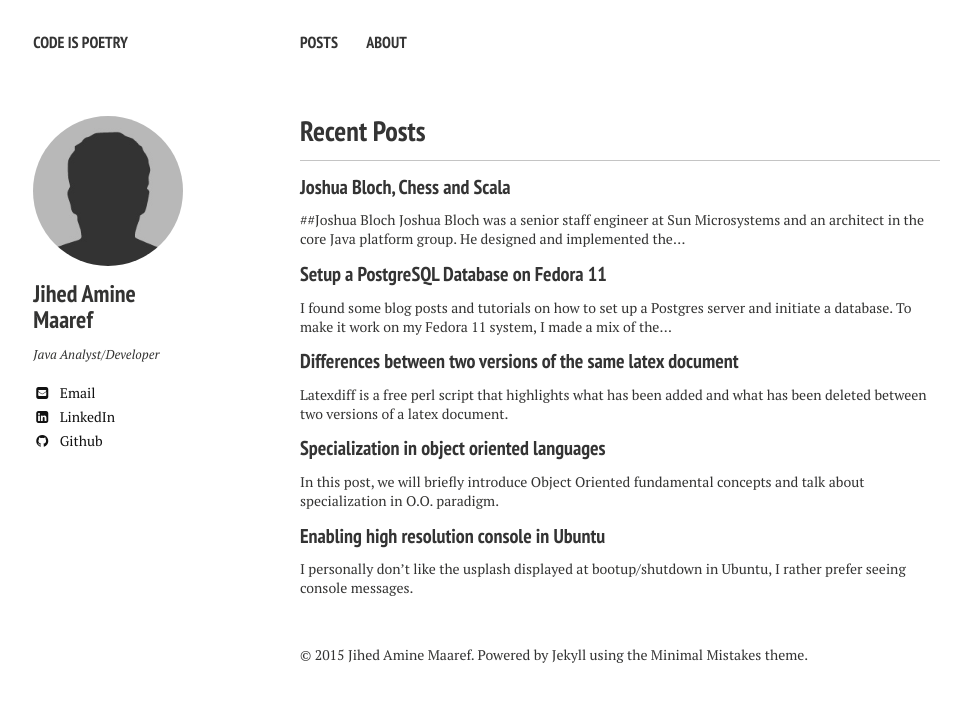
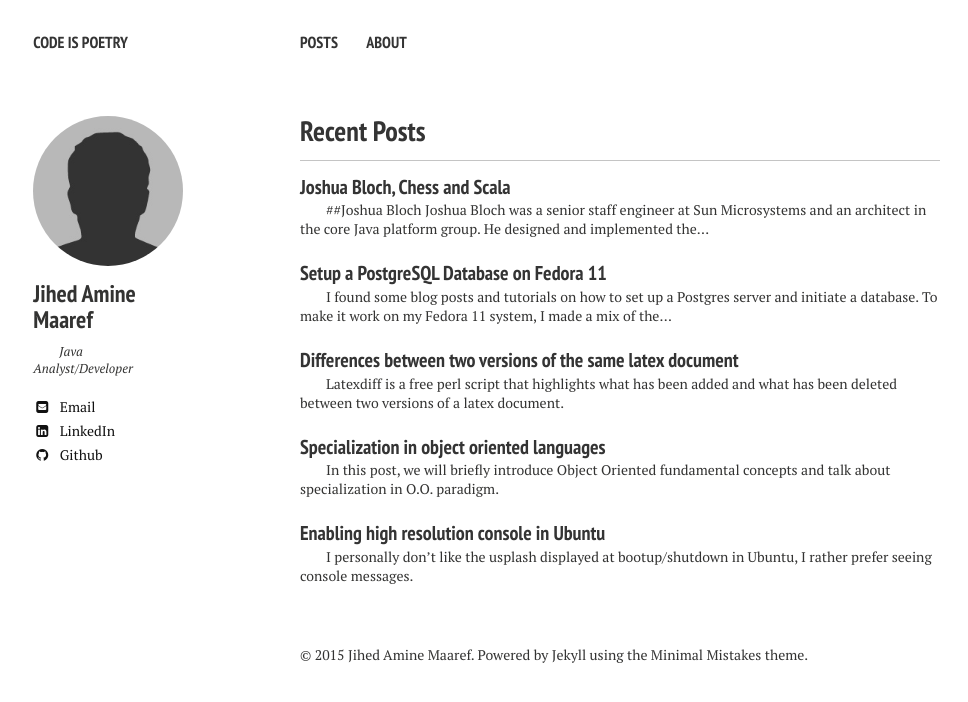
Before and after one commit to jihedamine/jihedamine.github.io, a Jekyll site: the page built from index.md, in a window 1280 px wide. Shown: the top 702 px of the page, without its empty margins (20-988 px from the left). Built offline with Jekyll 4.4.1, drawn with Linux system fonts in a browser that asks for light colours; nearby versions of some CDN libraries.

Commit message:
Update typography.scss

```diff
--- a/_sass/typography.scss
+++ b/_sass/typography.scss
@@ -131,13 +131,13 @@ blockquote {
    ========================================================================== */
 
 p {
-	margin: 0 0 40 30;
+	margin: 0 0 $indent-var;
+	text-indent: $indent-var;
 	// sibling indentation
 
 @if $paragraph-indent == true {
     & + p {
-    	                 margin: 0 0 35 40;
-			#text-indent: $indent-var;
+			text-indent: $indent-var;
 			margin-top: -($indent-var);
 		}
 	}
```
